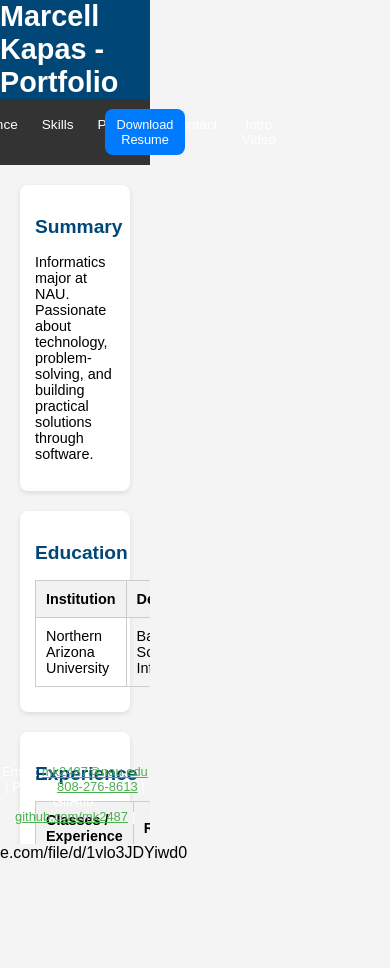
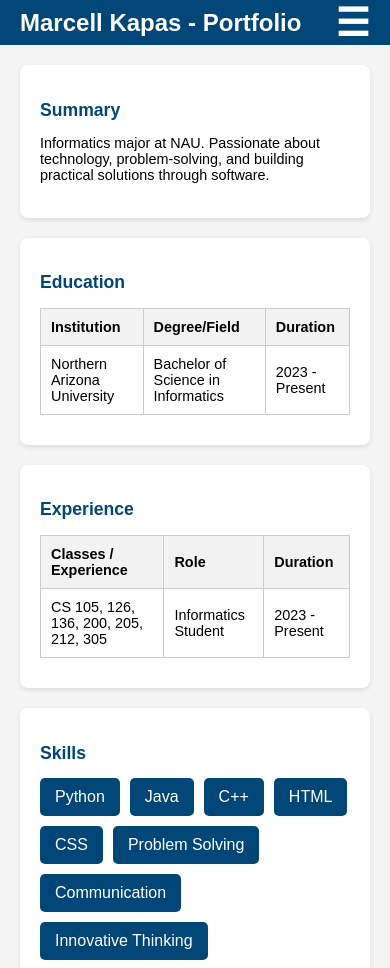
Before and after one commit to mk2487/homework4, a plain HTML site: page index.html in a window 390 px wide. Shown: the top 968 px of the page. Before the commit the page ends 862 px from the top, so only its background shows below. Drawn offline with Linux system fonts and the light colour scheme.

Commit message:
Update index.html

```diff
--- a/index.html
+++ b/index.html
@@ -21,7 +21,7 @@
         "footer footer";
       grid-template-columns: 250px 1fr;
       grid-template-rows: 80px 1fr 80px;
-      height: 100vh;
+      min-height: 100vh;
     }
 
     .header {
@@ -30,31 +30,39 @@
       color: white;
       display: flex;
       align-items: center;
-      justify-content: center;
-      font-size: 1.8em;
+      justify-content: space-between;
+      font-size: 1.5em;
       font-weight: bold;
+      padding: 0 20px;
       position: sticky;
       top: 0;
       z-index: 1000;
+    }
+    .hamburger {
+      display: none;
+      font-size: 1.6em;
+      cursor: pointer;
     }
 
     .sidebar {
       grid-area: sidebar;
       display: flex;
       flex-direction: column;
-      justify-content: flex-start;
       align-items: center;
       background: #333;
       color: white;
       padding: 20px;
       position: relative;
+      transition: left 0.3s ease;
     }
+
     .sidebar ul {
       list-style: none;
       padding: 0;
       margin: 0;
       width: 100%;
     }
+
     .sidebar li {
       margin: 12px 0;
       padding: 8px;
@@ -63,33 +71,30 @@
       cursor: pointer;
       transition: background 0.3s;
     }
-    .sidebar li:hover {
-      background: #444;
+    .sidebar li:hover { background: #444; }
+    .sidebar a {
+      color: white;
+      text-decoration: none;
+      display: block;
     }
-
     .resume-btn {
-      position: absolute;
-      bottom: 20px;
       background: #007BFF;
       color: white;
       padding: 12px 18px;
       border: none;
       border-radius: 8px;
       cursor: pointer;
-      transition: background-color 0.3s ease, border-radius 0.3s ease, box-shadow 0.3s ease;
+      transition: background-color 0.3s ease;
+      margin-top: 20px;
     }
     .resume-btn:hover {
       background-color: #0056b3;
-      border-radius: 20px;
-      box-shadow: 0px 6px 12px rgba(0,0,0,0.2);
     }
-
     .main {
       grid-area: main;
       overflow-y: auto;
       padding: 20px;
     }
-
     .footer {
       grid-area: footer;
       background: #222;
@@ -98,14 +103,8 @@
       align-items: center;
       justify-content: center;
       font-size: 0.9em;
-      position: relative;
-    }
-    .footer p {
-      position: absolute;
-      bottom: 20px;
       text-align: center;
-      width: 100%;
-      margin: 0;
+      padding: 10px;
     }
 
     section {
@@ -115,9 +114,8 @@
       border-radius: 8px;
       box-shadow: 0 2px 5px rgba(0,0,0,0.1);
     }
-    h2 {
-      color: #004677;
-    }
+
+    h2 { color: #004677; }
 
     table {
       width: 100%;
@@ -129,9 +127,7 @@
       padding: 10px;
       text-align: left;
     }
-    th {
-      background: #f2f2f2;
-    }
+    th { background: #f2f2f2; }
 
     .skills-container {
       display: flex;
@@ -143,11 +139,11 @@
       color: white;
       padding: 10px 15px;
       border-radius: 5px;
-      transition: transform 0.3s ease, background-color 0.3s ease, box-shadow 0.3s ease;
+      transition: transform 0.3s, background-color 0.3s, box-shadow 0.3s;
       cursor: pointer;
     }
     .skills-container div:hover {
-      transform: scale(1.1) rotate(-2deg);
+      transform: scale(1.1);
       background-color: #0066aa;
       box-shadow: 0 4px 10px rgba(0,0,0,0.2);
     }
@@ -163,11 +159,8 @@
       padding: 15px;
       box-shadow: 0 4px 8px rgba(0,0,0,0.2);
       transition: transform 0.3s;
-      overflow: hidden;
     }
-    .project:hover {
-      transform: translateY(-5px);
-    }
+    .project:hover { transform: translateY(-5px); }
     .project img {
       max-width: 100%;
       border-radius: 5px;
@@ -179,75 +172,35 @@
       opacity: 0.9;
     }
 
-    iframe {
-      width: 100%;
-      border-radius: 8px;
-    }
-    @media (max-width: 480px) {
+    iframe { width: 100%; border-radius: 8px; }
+    @media (max-width: 768px) {
       .grid-container {
         grid-template-areas:
           "header"
-          "sidebar"
           "main"
           "footer";
         grid-template-columns: 1fr;
-        grid-template-rows: auto auto 1fr auto;
+        grid-template-rows: auto 1fr auto;
       }
+      .hamburger { display: block; }
       .sidebar {
-        flex-direction: row;
-        justify-content: center;
-        align-items: center;
-        padding: 10px;
-        position: static;
+        position: fixed;
+        top: 80px;
+        left: -250px;
+        width: 200px;
+        height: calc(100% - 80px);
+        flex-direction: column;
+        padding: 20px;
+        z-index: 999;
       }
 
-      .sidebar ul {
-        display: flex;
-        flex-direction: row;
-        gap: 8px;
-        justify-content: center;
-      }
+      .sidebar.show { left: 0; }
+    }
 
-      .sidebar li {
-        margin: 0;
-        padding: 5px 8px;
-        font-size: 0.85em;
-      }
-      .resume-btn {
-        position: static;
-        margin-left: 10px;
-        padding: 8px 12px;
-        font-size: 0.8em;
-      }
-
-      .projects-grid {
-        grid-template-columns: 1fr;
-      }
-
-      section {
-        padding: 15px;
-      }
-
-      h2 {
-        font-size: 1.2em;
-      }
-
-      p, td, th {
-        font-size: 0.9em;
-      }
-    }
-    @media (max-width: 768px) {
-      .grid-container {
-        grid-template-columns: 150px 1fr;
-      }
-      .projects-grid {
-        grid-template-columns: repeat(2, 1fr);
-      }
-    }
-    @media (min-width: 1024px) {
-      .projects-grid {
-        grid-template-columns: repeat(3, 1fr);
-      }
+    @media (max-width: 480px) {
+      h2 { font-size: 1.1em; }
+      p, td, th { font-size: 0.9em; }
+      .projects-grid { grid-template-columns: 1fr; }
     }
     #spinner {
       position: fixed;
@@ -261,8 +214,8 @@
       animation: spin 1s linear infinite;
       transform: translate(-50%, -50%);
       z-index: 2000;
-      background: transparent;
     }
+
     @keyframes spin {
       0% { transform: translate(-50%, -50%) rotate(0deg); }
       100% { transform: translate(-50%, -50%) rotate(360deg); }
@@ -272,16 +225,19 @@
 <body>
   <div id="spinner"></div>
   <div class="grid-container">
-    <header class="header">Marcell Kapas - Portfolio</header>
-    <nav class="sidebar">
+    <header class="header">
+      <span>Marcell Kapas - Portfolio</span>
+      <span class="hamburger" onclick="toggleMenu()">☰</span>
+    </header>
+    <nav class="sidebar" id="sidebar">
       <ul>
-        <li><a href="#summary" style="color:white; text-decoration:none;">Summary</a></li>
-        <li><a href="#education" style="color:white; text-decoration:none;">Education</a></li>
-        <li><a href="#experience" style="color:white; text-decoration:none;">Experience</a></li>
-        <li><a href="#skills" style="color:white; text-decoration:none;">Skills</a></li>
-        <li><a href="#projects" style="color:white; text-decoration:none;">Projects</a></li>
-        <li><a href="#contact" style="color:white; text-decoration:none;">Contact</a></li>
-        <li><a href="#video" style="color:white; text-decoration:none;">Intro Video</a></li>
+        <li><a href="#summary">Summary</a></li>
+        <li><a href="#education">Education</a></li>
+        <li><a href="#experience">Experience</a></li>
+        <li><a href="#skills">Skills</a></li>
+        <li><a href="#projects">Projects</a></li>
+        <li><a href="#contact">Contact</a></li>
+        <li><a href="#video">Intro Video</a></li>
       </ul>
       <a href="https://drive.google.com/file/d/1vlo3JDYiwd0hd0X4Jn9nS0Nye90zkOhF/view?usp=sharing" target="_blank">
         <button class="resume-btn">Download Resume</button>
@@ -295,31 +251,15 @@
       <section id="education">
         <h2>Education</h2>
         <table>
-          <tr>
-            <th>Institution</th>
-            <th>Degree/Field</th>
-            <th>Duration</th>
-          </tr>
-          <tr>
-            <td>Northern Arizona University</td>
-            <td>Bachelor of Science in Informatics</td>
-            <td>2023 - Present</td>
-          </tr>
+          <tr><th>Institution</th><th>Degree/Field</th><th>Duration</th></tr>
+          <tr><td>Northern Arizona University</td><td>Bachelor of Science in Informatics</td><td>2023 - Present</td></tr>
         </table>
       </section>
       <section id="experience">
         <h2>Experience</h2>
         <table>
-          <tr>
-            <th>Classes / Experience</th>
-            <th>Role</th>
-            <th>Duration</th>
-          </tr>
-          <tr>
-            <td>CS 105, 126, 136, 200, 205, 212, 305</td>
-            <td>Informatics Student</td>
-            <td>2023 - Present</td>
-          </tr>
+          <tr><th>Classes / Experience</th><th>Role</th><th>Duration</th></tr>
+          <tr><td>CS 105, 126, 136, 200, 205, 212, 305</td><td>Informatics Student</td><td>2023 - Present</td></tr>
         </table>
       </section>
       <section id="skills">
@@ -335,7 +275,6 @@
           <div>Innovative Thinking</div>
         </div>
       </section>
-
       <section id="projects">
         <h2>Projects</h2>
         <div class="projects-grid">
@@ -351,36 +290,30 @@
           </div>
           <div class="project">
             <h3>Contact Page</h3>
-            <p>Designed a styled contact form page with CSS layout techniques.</p>
+            <p>Designed a contact form page with CSS layout techniques.</p>
             <img src="contactpic.png" alt="Contact section screenshot">
           </div>
         </div>
       </section>
       <section id="video">
         <h2>Introduction Video</h2>
-        <p>A short video introducing myself and my professional goals.</p>
-        <iframe height="400"
-          src="https://www.youtube.com/embed/IjEmCxRWBRc"
-          title="Intro Video"
-          frameborder="0"
-          allow="accelerometer; autoplay; clipboard-write; encrypted-media; gyroscope; picture-in-picture"
-          allowfullscreen>
-        </iframe>
+        <iframe height="300" src="https://www.youtube.com/embed/IjEmCxRWBRc" title="Intro Video" frameborder="0" allowfullscreen></iframe>
       </section>
     </main>
-
     <footer class="footer" id="contact">
-      <p>Email: <a href="mailto:mk2487@nau.edu" style="color:#4CAF50;">mk2487@nau.edu</a> |
-         Phone: <a href="tel:808-276-8613" style="color:#4CAF50;">808-276-8613</a> |
-         GitHub: <a href="https://github.com/mk2487" style="color:#4CAF50;">github.com/mk2487</a> |
-      </p>
+      <p>Email: <a href="mailto:mk2487@nau.edu">mk2487@nau.edu</a> |
+         Phone: <a href="tel:808-276-8613">808-276-8613</a> |
+         GitHub: <a href="https://github.com/mk2487">github.com/mk2487</a></p>
     </footer>
   </div>
-
   <script>
     window.addEventListener("load", () => {
       document.getElementById("spinner").style.display = "none";
     });
+
+    function toggleMenu() {
+      document.getElementById("sidebar").classList.toggle("show");
+    }
   </script>
 </body>
-</html>e.com/file/d/1vlo3JDYiwd0
+</html>
```
